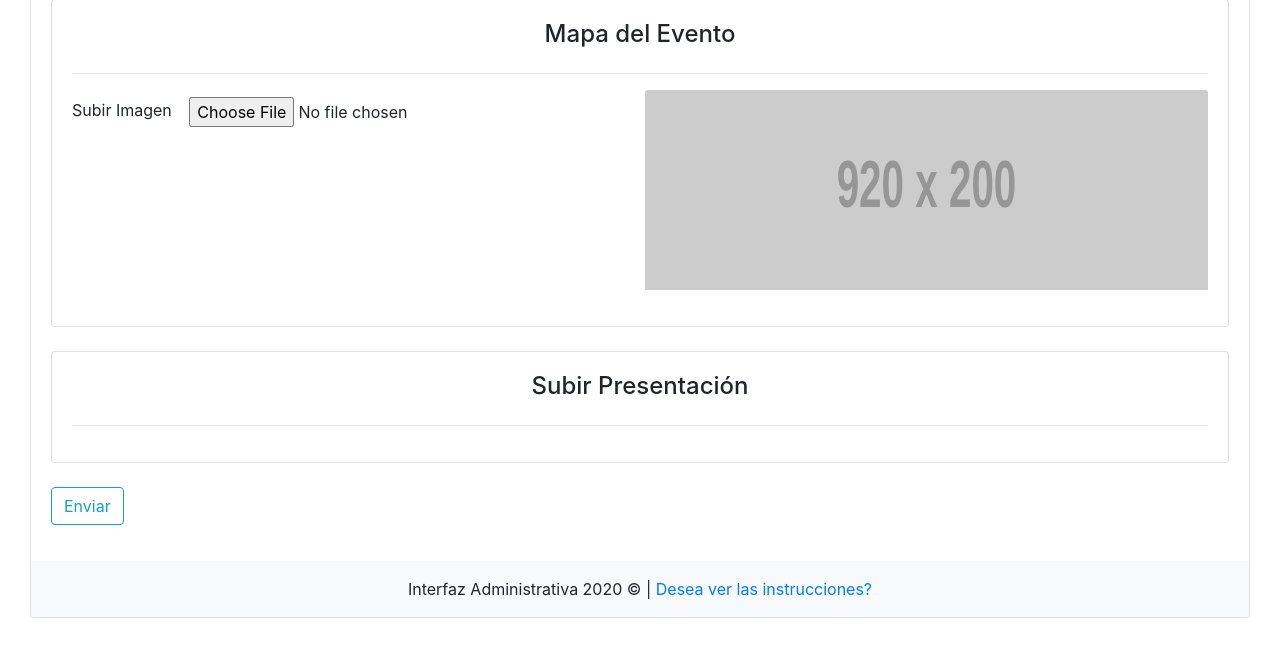
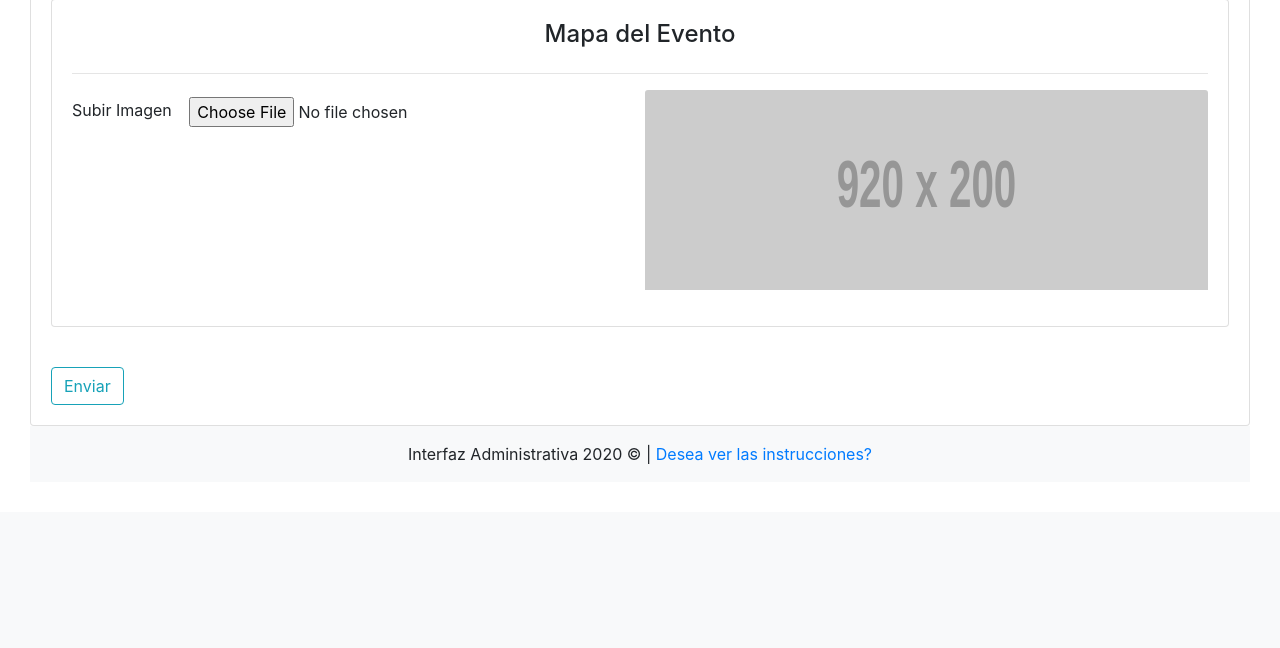
Before and after one commit to Solutions-Development/admin-frontend, a Node server app: a page that uses views/congreso.ejs in a window 1280 px wide. Shown: the part 1211-1859 px from the top of the page. After the commit the page ends 1675 px from the top, so only its background shows below. Run offline with Node 20, Linux system fonts and the light colour scheme; some libraries are stand-ins or nearby versions.

Commit message:
Update congreso.ejs

```diff
--- a/views/congreso.ejs
+++ b/views/congreso.ejs
@@ -121,11 +121,6 @@
                         </div>
                       </div>
                     </div>
-                    <br>
-                    <div class="card" style="padding: 20px;">
-                      <h4 style="text-align: center;">Subir Presentación</h4>
-                      <hr>
-
                     </form>
                   </div>
                 <br>
```
